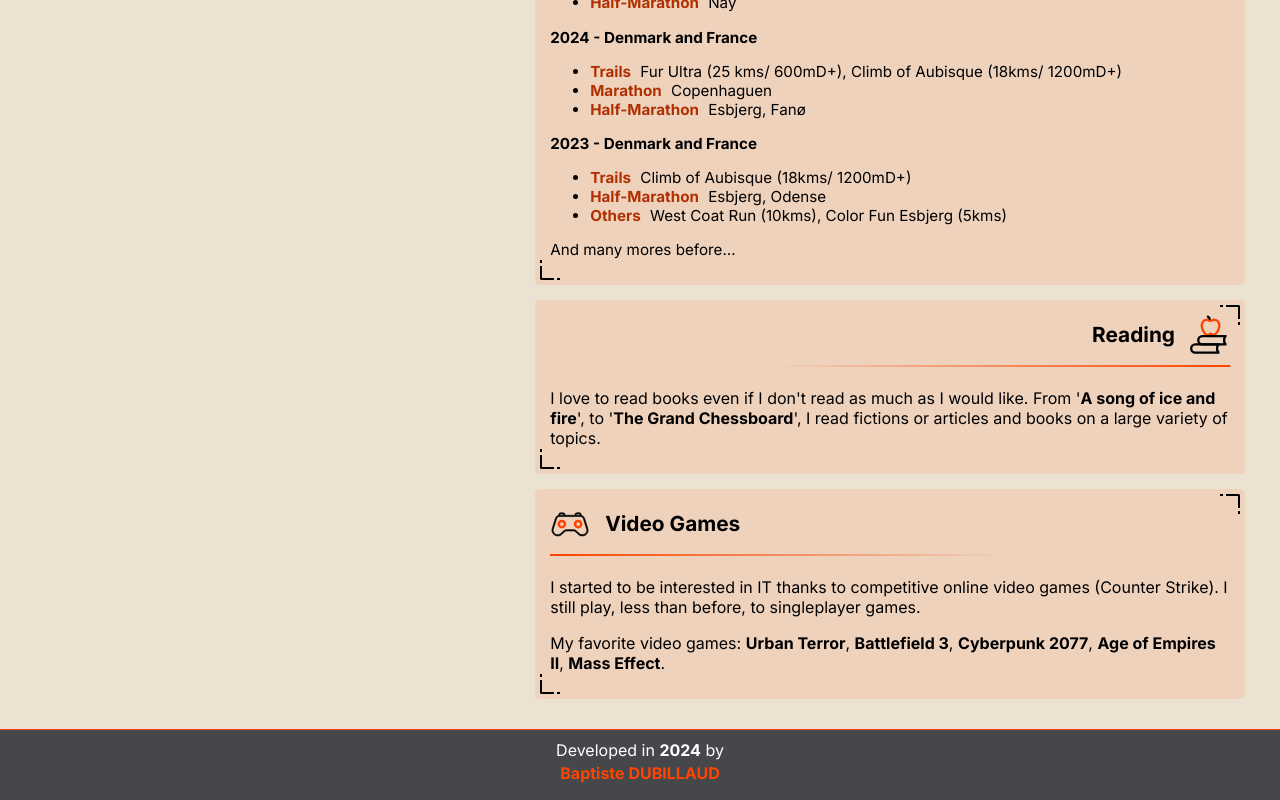
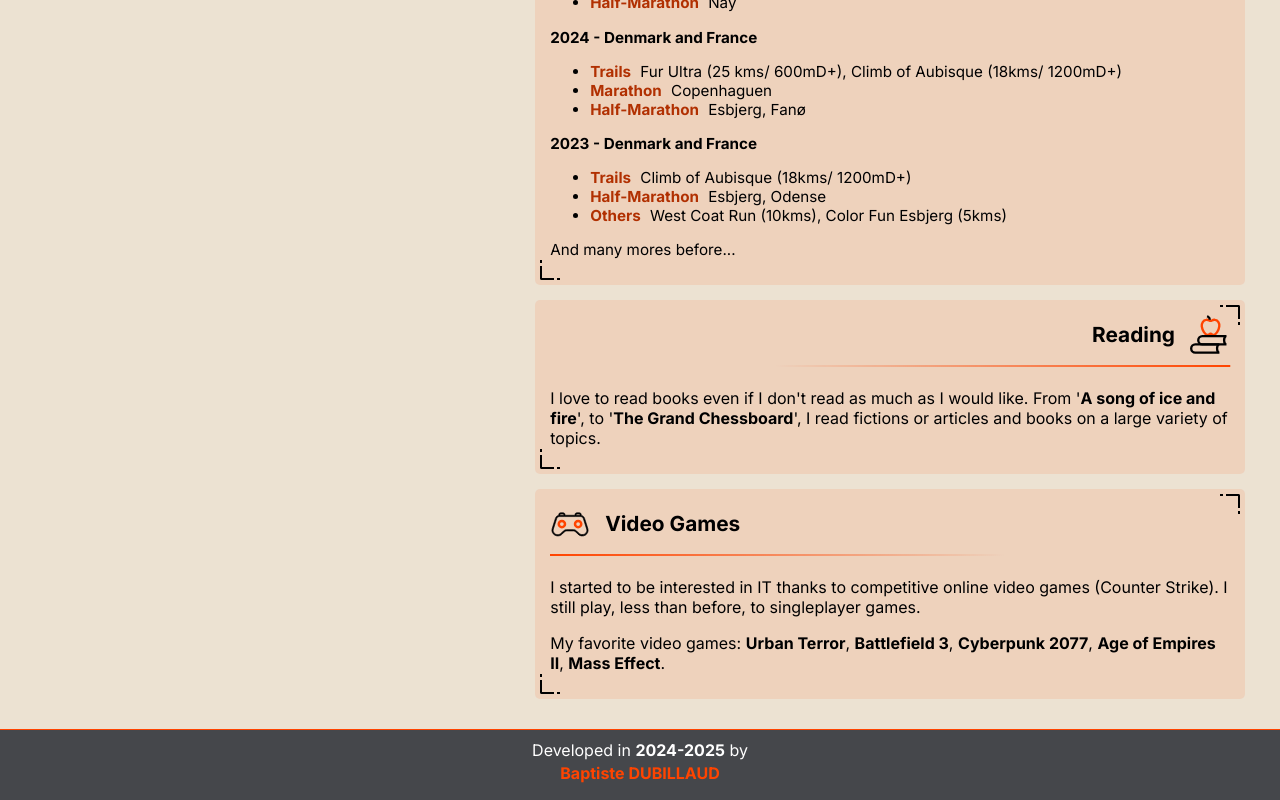
Before and after one commit to baptiste-dubillaud/personal-website, a Next.js app: page / in a window 1280 px wide. Shown: the part 3706-4506 px from the top of the page. Built offline with nearby package versions, Linux system fonts and the light colour scheme.

Commit message:
update footer

```diff
--- a/src/components/core/footer/Footer.js
+++ b/src/components/core/footer/Footer.js
@@ -5,7 +5,7 @@ export default function FooterComponent({}) {
     return (
         <div className={styles.footer_container}>
 
-            <span>Developed in <span className={styles.bold_text}>2024</span> by</span>
+            <span>Developed in <span className={styles.bold_text}>2024-2025</span> by</span>
             <span className={`${styles.orange_text} ${styles.bold_text}`}>Baptiste DUBILLAUD</span>
         </div>
     )
```
